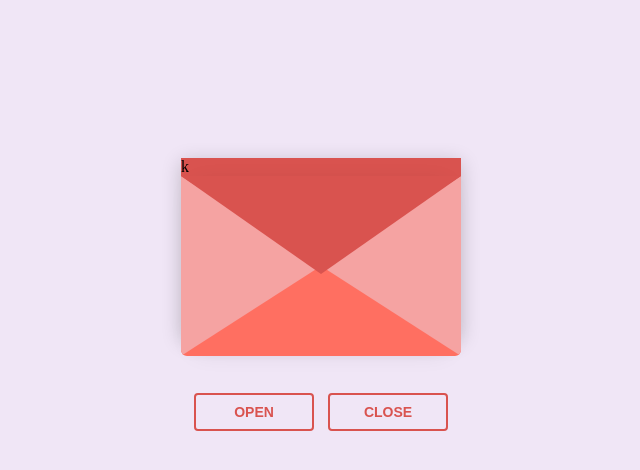
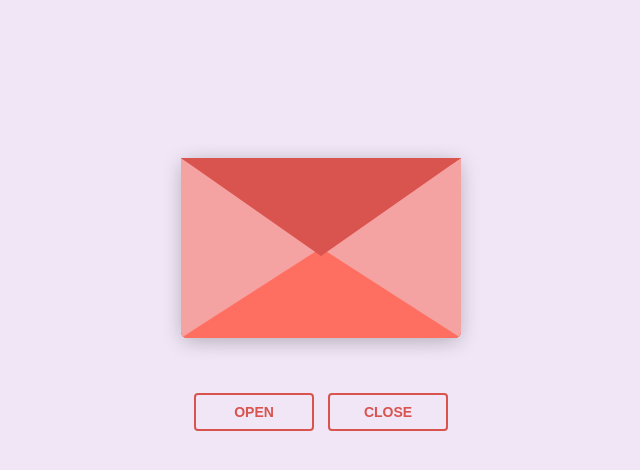
Before and after one commit to CHxNOBODY/MyWeb, a plain HTML site: page HappyValentine/index.html in a window 1280 px wide. Shown: the whole page, without its empty margins (319-959 px from the left). Drawn offline with nearby package versions, Linux system fonts and the light colour scheme.

Commit message:
delete k in file

```diff
--- a/HappyValentine/index.html
+++ b/HappyValentine/index.html
@@ -13,7 +13,7 @@
   <body>
     <!-- tiktok meowish -->
     <div class="envlope-wrapper">
-      <div id="envelope" class="close">k
+      <div id="envelope" class="close">
         <div class="front flap"></div>
         <div class="front pocket"></div>
         <div class="letter">
```
